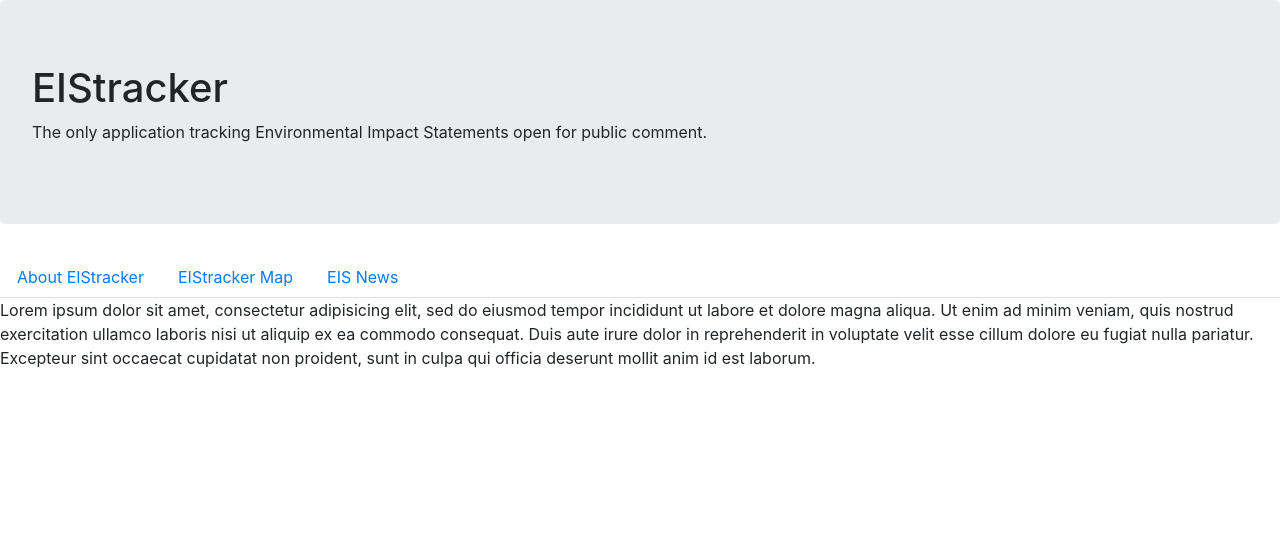
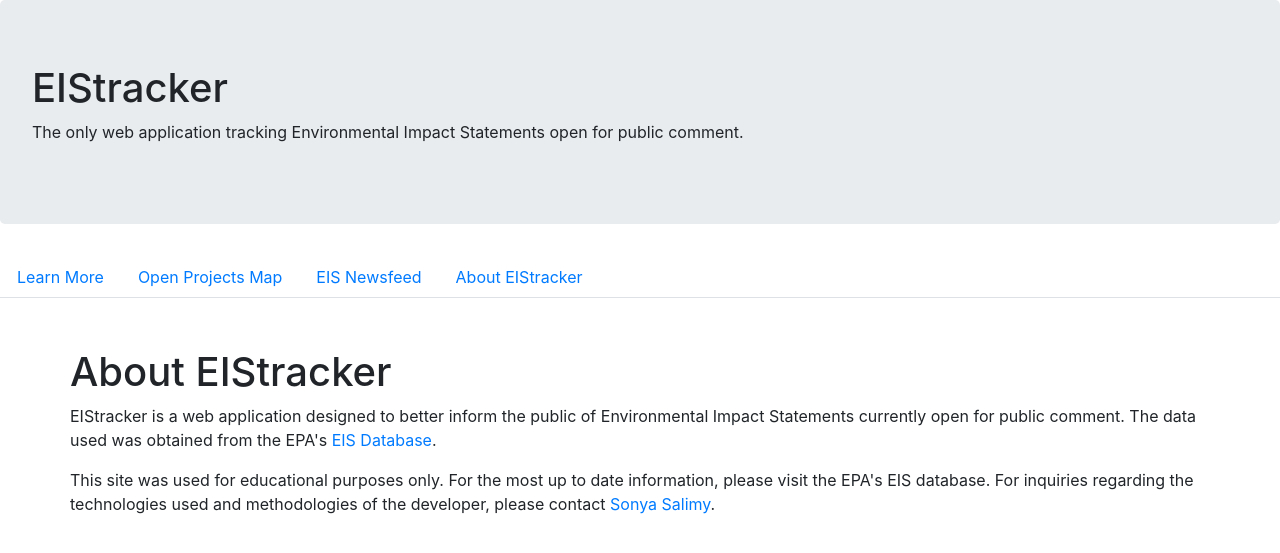
Before and after one commit to sonya-sa/eis-tracker-app, a Flask app: page / in a window 1280 px wide, after a click on "About EIStracker". Shown: the top 553 px of the page. Run offline with Flask 2, Linux system fonts and the light colour scheme; data that the repository does not hold is empty; some libraries are stand-ins or nearby versions.

Commit message:
Updated sections in homepage.html to display information about EIS and EIStracker; added testing file

```diff
--- a/static/project_cards.css
+++ b/static/project_cards.css
@@ -8,6 +8,7 @@
   width: 100%;
 
 }
+
 
 .card-deck .card{
   padding-bottom: 50px;
--- a/static/states_with_projects.js
+++ b/static/states_with_projects.js
@@ -32,7 +32,7 @@
 // organizes project information into cards
 function displayCard(project){
     let cardString = ''
-    cardString += `<div class="card"><div class="card-body"><div class="card-title"><b> Project: ${project.title}</b></div>`;
+    cardString += `<div class="card"><div class="card-body"><div class="card-title"><b> Project Title: ${project.title}</b></div>`;
      for (let property in project) {
       // check if property === undesired prop[]
       if (property === 'title' || property === 'title link' || property === 'download link') {
@@ -110,17 +110,27 @@
     $('.projectData').hide();
     $('#twitter').show();
     $('#about').hide();
+    $('#learn').hide();
 
   } else if (location.hash==='#mymap') {
     $('#map').show();
     $('#twitter').hide();
     $('.projectData').show();
     $('#about').hide();
+    $('#learn').hide();
 
   } else if (location.hash==='#about') {
     $('#map').hide();
     $('#twitter').hide();
     $('.projectData').hide();
     $('#about').show();
+    $('#learn').hide();
+  }
+    else if (location.hash==='#learn') {
+    $('#map').hide();
+    $('#twitter').hide();
+    $('.projectData').hide();
+    $('#about').hide();
+    $('#learn').show();
   }
 });
--- a/templates/homepage.html
+++ b/templates/homepage.html
@@ -4,36 +4,76 @@
 
 <div class="jumbotron">
   <h1>EIStracker</h1>
-  <p>The only application tracking Environmental Impact Statements open for public comment.</p>
+  <p>The only web application tracking Environmental Impact Statements open for public comment.
+  </p>
 </div>
 
     <ul class="nav nav-tabs">
+     <li class="nav-item">
+        <a class="nav-link" href="#learn">Learn More</a>
+     </li>
+      <li class="nav-item">
+        <a class="nav-link" href="#mymap">Open Projects Map</a>
+
+      </li>
+      <li class="nav-item">
+        <a class="nav-link" href="#news">EIS Newsfeed</a>
+     </li>
+
       <li class="nav-item">
         <a class="nav-link" href="#about" data-tab="about">About EIStracker</a>
 
       </li>
-      <li class="nav-item">
-        <a class="nav-link" href="#mymap">EIStracker Map</a>
-
-      </li>
-      <li class="nav-item">
-        <a class="nav-link" href="#news">EIS News</a>
-     </li>
     </ul>
 
-    <div id="about" class="justify-content-center align-items-center" style="">
-          Lorem ipsum dolor sit amet, consectetur adipisicing elit, sed do eiusmod
-        tempor incididunt ut labore et dolore magna aliqua. Ut enim ad minim veniam,
-        quis nostrud exercitation ullamco laboris nisi ut aliquip ex ea commodo
-        consequat. Duis aute irure dolor in reprehenderit in voluptate velit esse
-        cillum dolore eu fugiat nulla pariatur. Excepteur sint occaecat cupidatat non
-        proident, sunt in culpa qui officia deserunt mollit anim id est laborum.</div>
+    <section id="about" class="about-section">
+      <div class="container">
+        <div class="row">
+            <h1>About EIStracker</h1>
+            <div class="col-xs-12">
+              <div class="about">
+              <p> EIStracker is a web application designed to better inform the public of Environmental Impact Statements currently open for public comment. The data used was obtained from the EPA's <a href="https://cdxnodengn.epa.gov/cdx-enepa-public/action/eis/search">EIS Database</a>.
+              </p>
+              <p> This site was used for educational purposes only. For the most up to date information, please visit the EPA's EIS database. For inquiries regarding the technologies used and methodologies of the developer, please contact <a href="sonya.salimy@gmail.com">Sonya Salimy</a>.
+              </p>
+              <p>
+              </div>
+            </div>
+        </div>
+      </div>
+    </section>
+
+    <section id="learn" class="about-section">
+      <div class="container">
+        <div class="row">
+            <h1>What is an EIS?</h1>
+            <div class="col-xs-12">
+              <div class="learn">
+              <p>The National Environmental Policy Act (NEPA) was enacted in 1969 to promote the enhancement of the environment and establish the Council on Environmental Quality (CEQ). It requires federal agenices to assess the environmental effects of proposed actions prior to decision making. The environmental review under NEPA has three levels of analysis:
+                <li>Categorical Exlcusions determination(CATEX)</li>
+                <li>Environmental Assessment/Finding of No Significant Impact(EA/FONSI)
+                <li>Environmental Impact Statement(EIS)</li>
+              </p>
+
+              <p>An EIS is required for federal projects deemed to significantly impact the quality of the human environment. It is the most rigourous form of review for a project. Below is a summary of the EIS Process:
+                <li>(1) An agency publishes a Notice of Intent in the Federal Registry. The Notice of Intent informs the public of an upcoming project for analysis and describes how the public can get involved.</li>
+                <li>(2) A draft EIS is published for public review and comments are accepted for a minimum of 45 days.</li>
+                <li>(3) A final EIS is then published, which provides response to comments. A 30-day wait period is issued before final decisions can be made, and the EPA announces the Notive of Availabilty for of both draft and final EISs to the public.</li>
+                <li>(4) The EIS process ends with a Record of Decision (ROD) which explains the agency's decision.
+                <li>(5) In the event of a significant project change, a supplement EIS may be required and the public may comment on draft and final documents for that additional review.</li>
+
+              </p>
+              <p> For more information on NEPA and EISs, please visit: <a href="https://ceq.doe.gov/">NEPA.gov</a>.
+              </p>
+              </div>
+            </div>
+        </div>
+      </div>
+    </section>
 
     <div id="map"></div>
 
-    <div class="projectData">
-
-    </div>
+    <div class="projectData"></div>
 
     <!-- twitter button api -->
     <script>window.twttr = (function(d, s, id) {
@@ -58,6 +98,7 @@
     $('#map').show();
     $('#twitter').hide();
     $('#about').hide();
+    $('#learn').hide();
     });
     </script>
 
```
Also changed, not shown: model.py (+15 -0 lines), server.py (+0 -9 lines), tests.py (added, +35 -0 lines), 1 other file.
